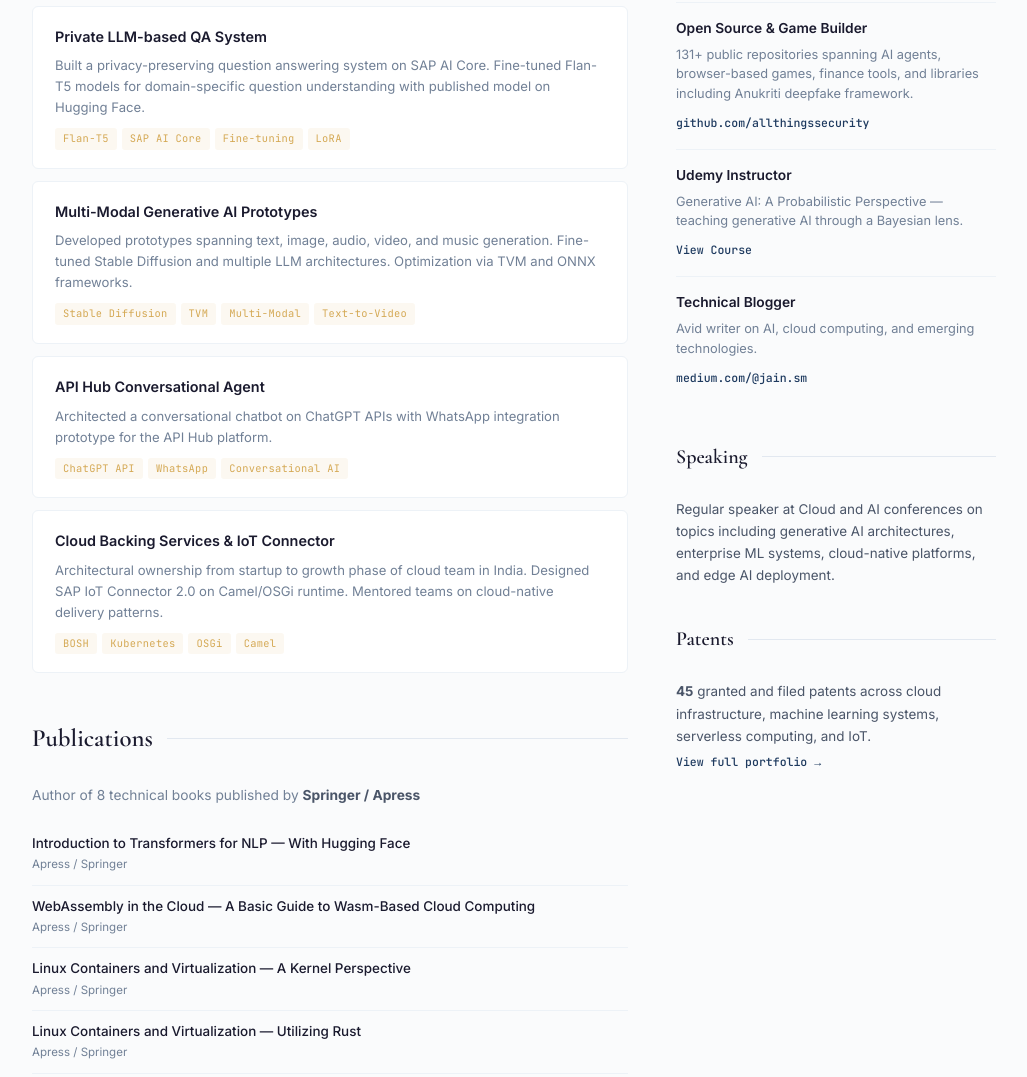
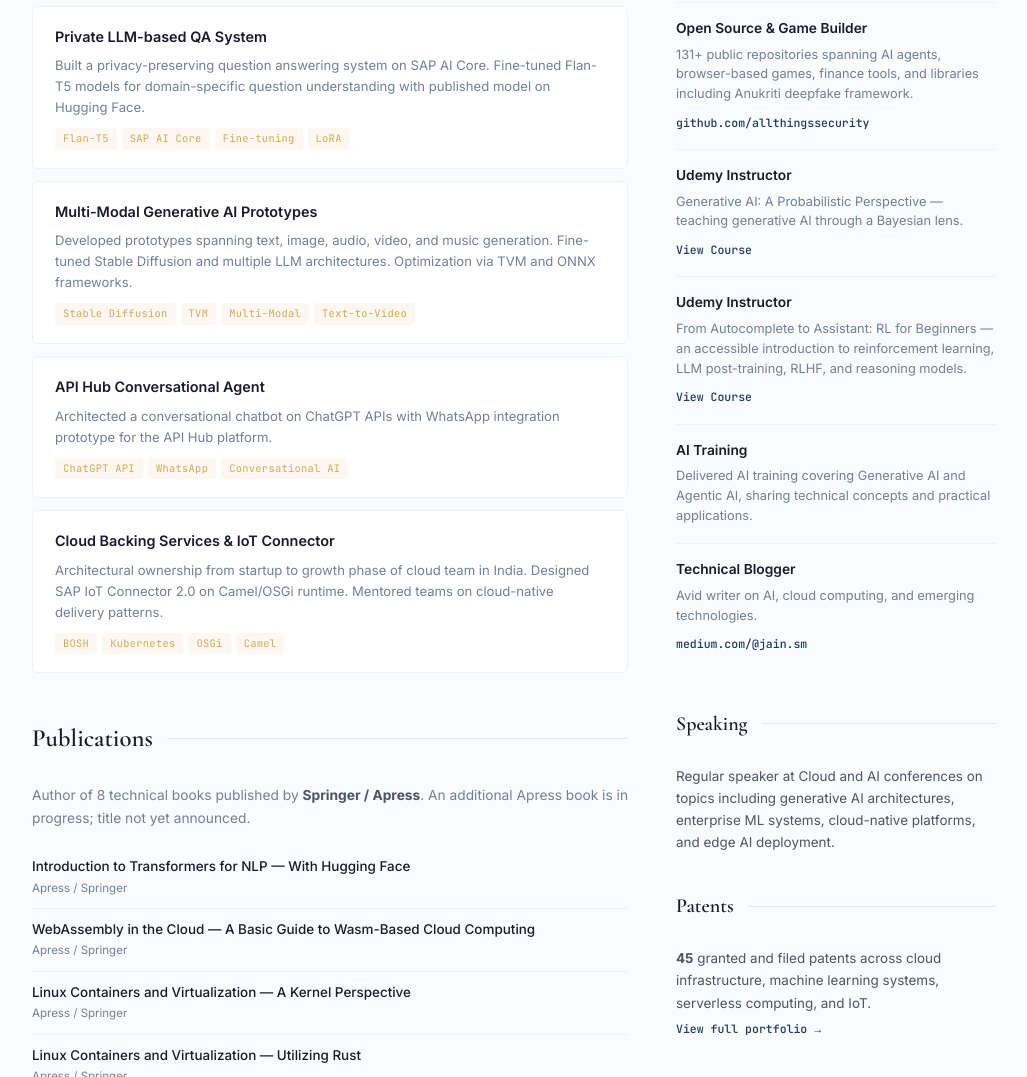
Before and after one commit to allthingssecurity/resume, a plain HTML site: page index.html in a window 1280 px wide. Shown: the part 2142-3219 px from the top of the page, without its empty margins (126-1153 px from the left). Drawn offline with nearby package versions, Linux system fonts and the light colour scheme.

Commit message:
Update resume with second Udemy course, AI training and book in progress

```diff
--- a/index.html
+++ b/index.html
@@ -876,7 +876,7 @@
                     <div class="line"></div>
                 </div>
                 <p style="font-size:0.86rem; color:var(--text-muted); margin-bottom:16px;">
-                    Author of 8 technical books published by <strong style="color:var(--text-secondary)">Springer / Apress</strong>
+                    Author of 8 technical books published by <strong style="color:var(--text-secondary)">Springer / Apress</strong>. An additional Apress book is in progress; title not yet announced.
                 </p>
                 <div class="book-item">
                     <div class="book-title">Introduction to Transformers for NLP &mdash; With Hugging Face</div>
@@ -1055,6 +1055,17 @@
                 </div>
 
                 <div class="community-item">
+                    <h4>Udemy Instructor</h4>
+                    <p>From Autocomplete to Assistant: RL for Beginners &mdash; an accessible introduction to reinforcement learning, LLM post-training, RLHF, and reasoning models.</p>
+                    <a href="https://www.udemy.com/course/from-autocomplete-to-assistant-rl-for-beginners/" target="_blank" rel="noopener">View Course</a>
+                </div>
+
+                <div class="community-item">
+                    <h4>AI Training</h4>
+                    <p>Delivered AI training covering Generative AI and Agentic AI, sharing technical concepts and practical applications.</p>
+                </div>
+
+                <div class="community-item">
                     <h4>Technical Blogger</h4>
                     <p>Avid writer on AI, cloud computing, and emerging technologies.</p>
                     <a href="https://medium.com/@jain.sm" target="_blank" rel="noopener">medium.com/@jain.sm</a>
```
